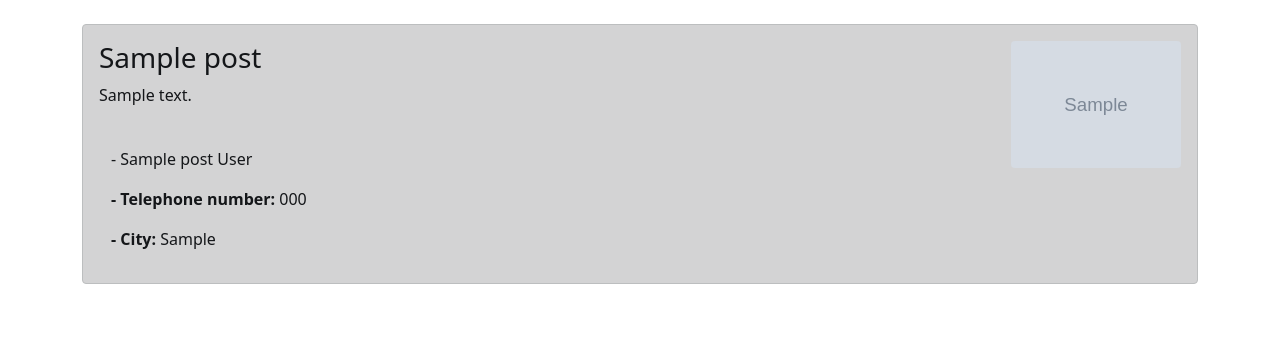
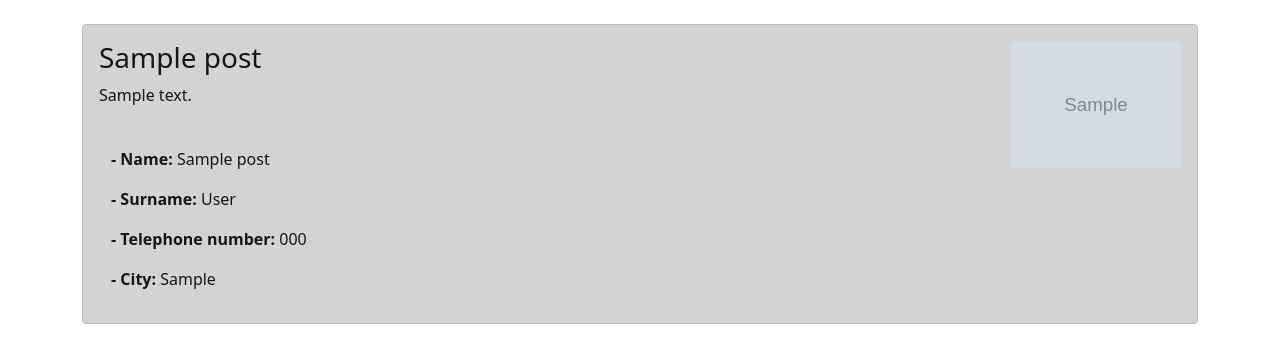
Before and after one commit to YehorVoitenko/help_each_other, a Django app: page / in a window 1280 px wide. Shown: the part 56-419 px from the top of the page. Run offline with Django 4.2, Linux system fonts and the light colour scheme; tables that the repository leaves empty hold one stand-in row (values such as "Sample post"); grey boxes marked "Sample" are stand-in pictures.

Commit message:
Restyled

```diff
--- a/site_manager/templates/main/home_page.html
+++ b/site_manager/templates/main/home_page.html
@@ -22,7 +22,8 @@ Help page
             <h3>{{ item.title }}</h3>
             <p>{{ item.description }}</p><br>
             <div class="container">
-                <p> - {{ item.name }} {{ item.surname }}</p>
+                <p><b>- Name: </b> {{ item.name }}</p>
+                <p><b>- Surname: </b> {{ item.surname }}</p>
                 <p><b>- Telephone number: </b> {{ item.telephone_number }}</p>
                 <p><b>- City: </b> {{ item.city }}</p>
 
```
